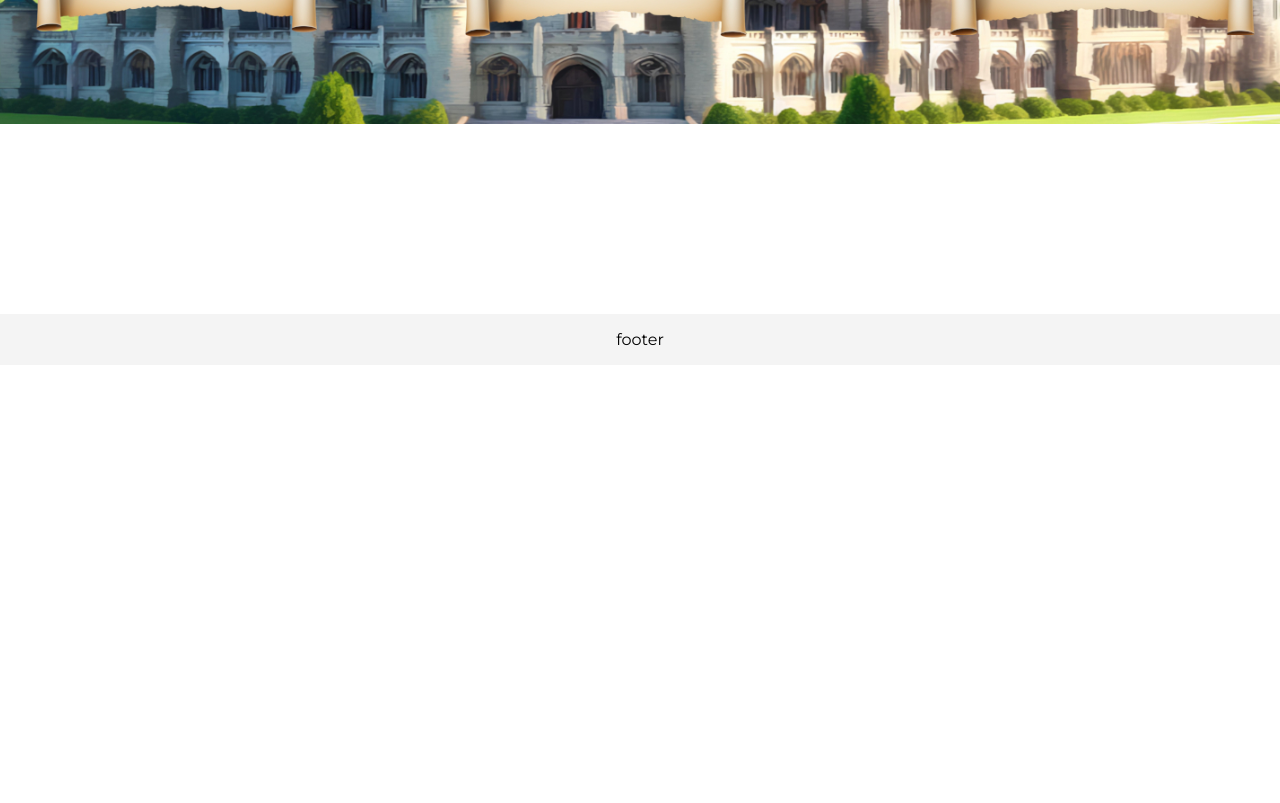
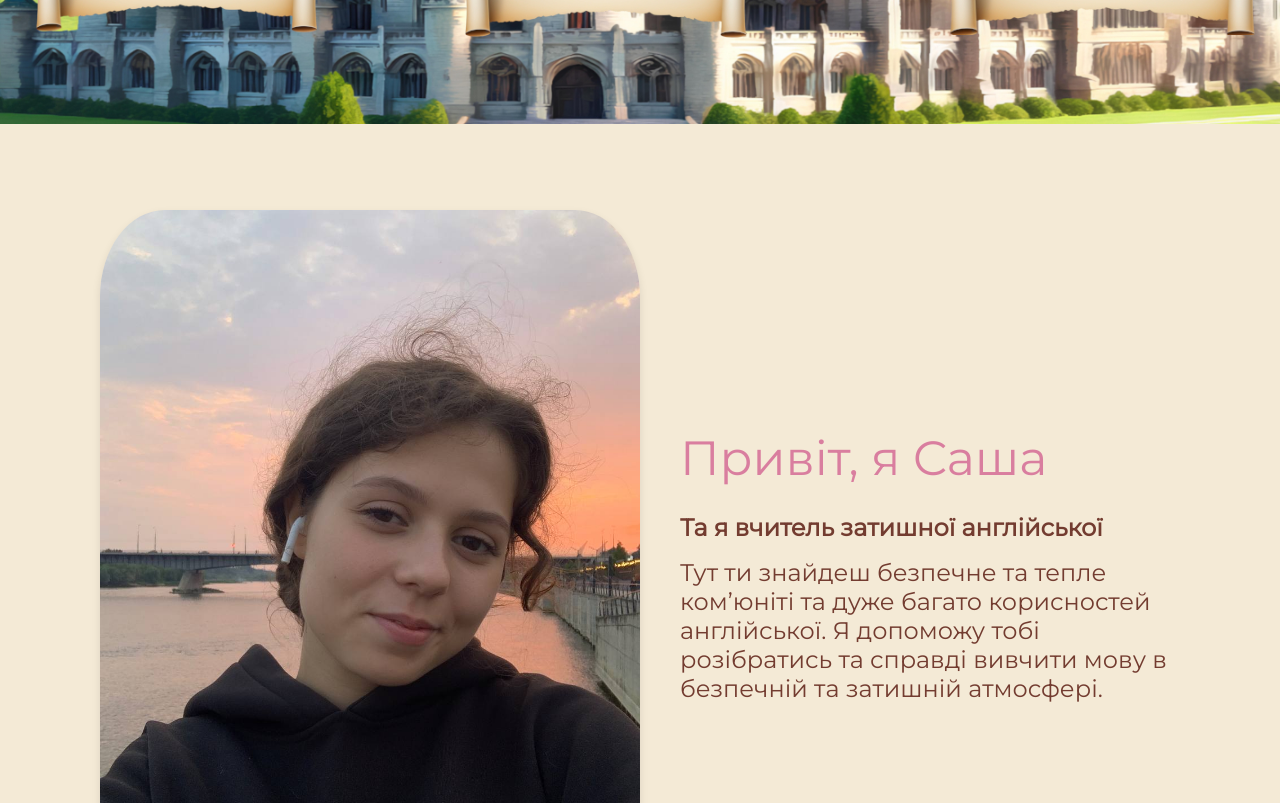
Before and after one commit to OlenaPobehailo/zatyshna, a Next.js app: page / in a window 1280 px wide. Shown: the part 540-1343 px from the top of the page. Before the commit the page ends 905 px from the top, so only its background shows below. Built offline with nearby package versions, Linux system fonts and the light colour scheme.

Commit message:
add Sasha section,  update header

```diff
--- a/src/app/globals.css
+++ b/src/app/globals.css
@@ -1,30 +1,9 @@
-html,
-body {
-  max-width: 100vw;
-  overflow-x: hidden;
-  font-family: "Montserrat-Regular", sans-serif;
-}
-
-body {
-  -webkit-font-smoothing: antialiased;
-  -moz-osx-font-smoothing: grayscale;
-}
-
-* {
-  box-sizing: border-box;
-  padding: 0;
-  margin: 0;
-}
-
-a {
-  color: inherit;
-  text-decoration: none;
-}
-
 :root {
-  --header-bg: #F4EAD6;
-  --footer-bg: #F4EAD6;
-  --main-bg: #ffffff;
+  --header-bg: #f4ead6;
+  --footer-bg: #f4ead6;
+  --main-bg: #f4ead6;
+  --text-color: #733c30;
+  --card-bg: #f4ead6;
 
   --pink-color: #d97e9f;
   --brown-color: #733c30;
@@ -32,17 +11,12 @@ a {
   --creamy-color: #f2e8b6;
   --beige-color: #d9bca3;
   --blue-color: #6f9abf;
+  --light-color: #f9f9f9;
 
   --breakpoint-mobile: 360px;
   --breakpoint-tablet: 768px;
   --breakpoint-laptop: 992px;
   --breakpoint-desktop: 1440px;
-}
-
-ul,
-ol,
-li {
-  list-style: none;
 }
 
 @font-face {
@@ -76,3 +50,60 @@ li {
   font-style: normal;
   font-display: swap;
 }
+
+html,
+body {
+  max-width: 100vw;
+  overflow-x: hidden;
+  font-family: "Montserrat-Regular", sans-serif;
+  background: var(--main-bg);
+  color: var(--text-color);
+}
+
+body {
+  -webkit-font-smoothing: antialiased;
+  -moz-osx-font-smoothing: grayscale;
+}
+
+* {
+  box-sizing: border-box;
+  padding: 0;
+  margin: 0;
+}
+
+a {
+  color: inherit;
+  text-decoration: none;
+}
+
+ul,
+ol,
+li {
+  list-style: none;
+}
+
+button {
+  cursor: pointer;
+  border: none;
+  color: inherit;
+  display: block;
+  max-width: 100%;
+  height: auto;
+}
+
+img {
+  display: block;
+  max-width: 100%;
+  height: auto;
+}
+
+section {
+  padding: 44px 0;
+  display: flex;
+  flex-direction: column;
+  gap: 32px;
+
+  @media (min-width: 768px) {
+    padding: 62px 0;
+  }
+}
--- a/src/app/page.module.css
+++ b/src/app/page.module.css
@@ -2,19 +2,19 @@
   display: grid;
   grid-template-rows: auto 1fr auto;
   min-height: calc(100vh - 250px);
-  gap: 64px;
 }
 
 .main {
-  padding: 44px 0;
+  padding: 44px 0 0;
   display: flex;
   flex-direction: column;
   gap: 32px;
 
   @media (min-width: 768px) {
-    padding: 62px 0;
+    padding: 62px 0 0;
   }
 }
+
 
 .header {
   margin: 0;
--- a/src/app/page.tsx
+++ b/src/app/page.tsx
@@ -1,5 +1,6 @@
 import Hero from "@/components/Hero";
 import styles from "./page.module.css";
+import Sasha from "@/components/Sasha";
 
 export const metadata = {
   title: "Zatyshna",
@@ -10,6 +11,7 @@ export default function HomePage() {
   return (
     <div className={styles.page}>
       <Hero />
+      <Sasha />
     </div>
   );
 }
--- /dev/null
+++ b/src/components/Container/Container.module.css
@@ -0,0 +1,30 @@
+.container {
+  width: var(--breakpoint-mobile);
+  margin: 0 auto;
+  padding: 0 16px;
+
+  @media only screen and (min-width: 480px) {
+    width: 480px;
+    padding: 0 24px;
+  }
+
+  @media only screen and (min-width: 768px) {
+    width: var(--breakpoint-tablet);
+    padding: 0 36px;
+  }
+
+  @media only screen and (min-width: 960px) {
+    width: 960px;
+    padding: 0 48px;
+  }
+
+  @media only screen and (min-width: 1200px) {
+    width: 1200px;
+    padding: 0 60px;
+  }
+
+  @media only screen and (min-width: 1440px) {
+    width: var(--breakpoint-desktop);
+    padding: 0 72px;
+  }
+}
--- /dev/null
+++ b/src/components/Container/Container.tsx
@@ -0,0 +1,12 @@
+import React from "react";
+import styles from "./Container.module.css";
+
+interface ContainerProps {
+  children: React.ReactNode;
+}
+
+const Container = ({ children }: ContainerProps) => {
+  return <div className={styles.container}>{children}</div>;
+};
+
+export default Container;
--- /dev/null
+++ b/src/components/Container/index.ts
@@ -0,0 +1 @@
+export { default } from "./Container"
--- a/src/components/Hero/Hero.module.css
+++ b/src/components/Hero/Hero.module.css
@@ -1,10 +1,11 @@
 .hero {
-  width: 100%;
   position: relative;
   display: flex;
   justify-content: center;
   align-items: center;
+  width: 100%;
   overflow: hidden;
+  padding: 0;
 }
 
 .imageWrapper {
--- a/src/components/Hero/Hero.tsx
+++ b/src/components/Hero/Hero.tsx
@@ -16,7 +16,8 @@ const Hero = () => {
   const originalAreas = [
     {
       coords: "650,900,1150,700",
-      href: "/",
+      // href: "/",
+      href: "#info",
       title: "Головна вежа",
       alt: "Головна вежа",
       shape: "rect" as const,
--- /dev/null
+++ b/src/components/Sasha/Sasha.module.css
@@ -0,0 +1,121 @@
+.info {
+  display: flex;
+  flex-direction: column;
+  justify-content: center;
+  margin-bottom: 12px;
+
+  @media screen and (min-width: 768px) {
+    display: flex;
+    flex-direction: row;
+    justify-content: center;
+    align-items: center;
+    gap: 40px;
+  }
+}
+
+.photoWrapper {
+  max-width: 50%;
+  margin: 24px auto;
+
+  @media screen and (min-width: 768px) {
+    margin: 24px auto;
+    order: 2;
+  }
+}
+
+.photo {
+  width: 100%;
+  border-radius: 12%;
+  box-shadow: 0 4px 8px rgba(0, 0, 0, 0.1);
+}
+
+.infoWrapper {
+  margin-bottom: 0.6rem;
+
+  @media screen and (min-width: 768px) {
+    flex-basis: 60%;
+    order: 3;
+  }
+}
+
+.infoWrapper p {
+  line-height: 1.3;
+  margin-bottom: 16px;
+
+  color: var(--pink-color);
+
+  font-size: 3rem;
+
+  @media screen and (min-width: 768px) {
+    font-size: 3rem;
+    margin-bottom: 24px;
+  }
+}
+
+.infoWrapper h1 {
+  margin-bottom: 16px;
+}
+.infoWrapper h1 span {
+  margin-bottom: 16px;
+}
+
+.infoWrapper h2 {
+  font-weight: normal;
+  font-size: 1.5rem;
+}
+
+.help {
+  display: flex;
+  flex-wrap: wrap;
+  justify-content: center;
+  align-items: center;
+  gap: 36px;
+
+  @media screen and (max-width: 767px) {
+    flex-direction: column;
+  }
+
+  @media screen and (min-width: 768px) {
+    flex-wrap: wrap;
+  }
+}
+
+.card {
+  min-width: 300px;
+  min-height: 480px;
+  background-color: var(--light-color);
+  margin-bottom: 20px;
+  border-radius: 8px;
+  box-shadow: 0 2px 5px rgba(0, 0, 0, 0.1);
+
+  transition: box-shadow 250ms cubic-bezier(0.4, 0, 0.2, 1);
+
+  &:hover {
+    box-shadow: 0px 1px 1px rgba(0, 0, 0, 0.12), 0px 4px 4px rgba(0, 0, 0, 0.06),
+      1px 4px 6px rgba(0, 0, 0, 0.16);
+  }
+
+  @media screen and (min-width: 768px) {
+    flex-basis: calc((100% - 72px) / 2);
+  }
+
+  @media screen and (min-width: 1200px) {
+    flex-basis: calc((100% - 144px) / 3);
+  }
+}
+.image {
+  object-fit: contain;
+}
+
+.card h3 {
+  margin-top: 0;
+}
+
+.description {
+  padding: 15px;
+}
+
+.descriptionTitle {
+  margin-bottom: 10px;
+  font-size: 1.2rem;
+}
--- /dev/null
+++ b/src/components/Sasha/Sasha.tsx
@@ -0,0 +1,140 @@
+import Image from "next/image";
+import Container from "../Container";
+import css from "./Sasha.module.css";
+
+const Sasha = () => {
+  return (
+    <Container>
+      <section className={`section ${css.sasha}`} id="info">
+        <div className={css.info}>
+          <div className={css.photoWrapper}>
+            <Image
+              className={css.photo}
+              src="/assets/images/main-photo.jpg"
+              width="600"
+              height="800"
+              alt=""
+            />
+          </div>
+          <div className={css.infoWrapper}>
+            <p className={css.greeting}>Привіт, я Саша</p>
+            <h1>
+              Та я вчитель <span>затишної англійської</span>
+            </h1>
+            <h2>
+              Тут ти знайдеш безпечне та тепле ком’юніті та дуже багато
+              корисностей англійської. Я допоможу тобі розібратись та справді
+              вивчити мову в безпечній та затишній атмосфері.
+            </h2>
+          </div>
+        </div>
+        <ul className={css.help}>
+          <li className={css.card}>
+            <Image
+              className={css.image}
+              src="/assets/images/features.png"
+              width="1024"
+              height="1024"
+              alt=""
+            />
+            <div className={css.description}>
+              <p className={css.descriptionTitle}>
+                Розберемося з твоїми знаннями
+              </p>
+              <p className={css.descriptionText}>
+                Оцінимо, що вже знаєш, а що варто підтягнути, щоб вчитися
+                максимально ефективно.
+              </p>
+            </div>
+          </li>
+          <li className={css.card}>
+            <Image
+              className={css.image}
+              src="/assets/images/features.png"
+              width="1024"
+              height="1024"
+              alt=""
+            />
+            <div className={css.description}>
+              <p className={css.descriptionTitle}>
+                Створимо план саме для тебе
+              </p>
+              <p className={css.descriptionText}>
+                Розробимо індивідуальну програму навчання, враховуючи твої
+                інтереси, цілі та рівень.
+              </p>
+            </div>
+          </li>
+          <li className={css.card}>
+            <Image
+              className={css.image}
+              src="/assets/images/features.png"
+              width="1024"
+              height="1024"
+              alt=""
+            />
+            <div className={css.description}>
+              <p className={css.descriptionTitle}>Покажу, як все це працює</p>
+              <p className={css.descriptionText}>
+                Поділюся своєю методикою, яка допоможе легко і швидко засвоювати
+                нову інформацію.
+              </p>
+            </div>
+          </li>
+          <li className={css.card}>
+            <Image
+              className={css.image}
+              src="/assets/images/features.png"
+              width="1024"
+              height="1024"
+              alt=""
+            />
+            <div className={css.description}>
+              <p className={css.descriptionTitle}>
+                Більше спілкування — результат
+              </p>
+              <p className={css.descriptionText}>
+                Зосередимося на практичних діалогах для застосування мови,
+                незалежно від рівня.
+              </p>
+            </div>
+          </li>
+          <li className={css.card}>
+            <Image
+              className={css.image}
+              src="/assets/images/features.png"
+              width="1024"
+              height="1024"
+              alt=""
+            />
+            <div className={css.description}>
+              <p className={css.descriptionTitle}>Знайдемо ідеальний темп</p>
+              <p className={css.descriptionText}>
+                Домовимося про зручний графік і темп навчання, щоб усе підходило
+                саме тобі.
+              </p>
+            </div>
+          </li>
+          <li className={css.card}>
+            <Image
+              className={css.image}
+              src="/assets/images/features.png"
+              width="1024"
+              height="1024"
+              alt=""
+            />
+            <div className={css.description}>
+              <p className={css.descriptionTitle}>Гнучкість у навчанні</p>
+              <p className={css.descriptionText}>
+                Будемо відстежувати твій прогрес, адаптувати програму та ставити
+                нові цілі по ходу навчання.
+              </p>
+            </div>
+          </li>
+        </ul>
+      </section>
+    </Container>
+  );
+};
+
+export default Sasha;
--- /dev/null
+++ b/src/components/Sasha/index.ts
@@ -0,0 +1 @@
+export { default } from "./Sasha"
```
Also changed, not shown: src/components/Header/Header.tsx (+9 -5 lines), public/assets/images/features.png (added), public/assets/images/main-photo.jpg (added).
